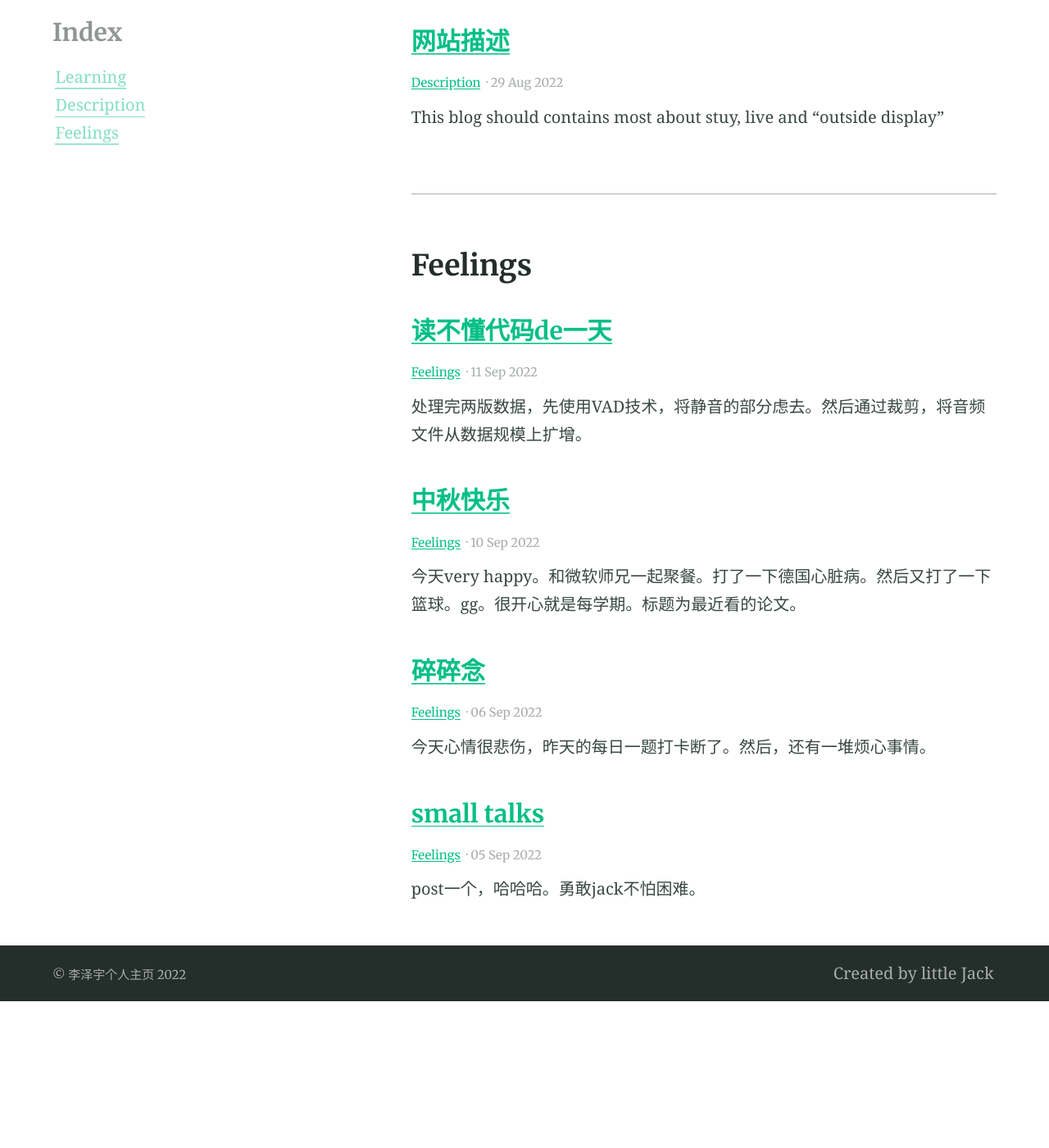
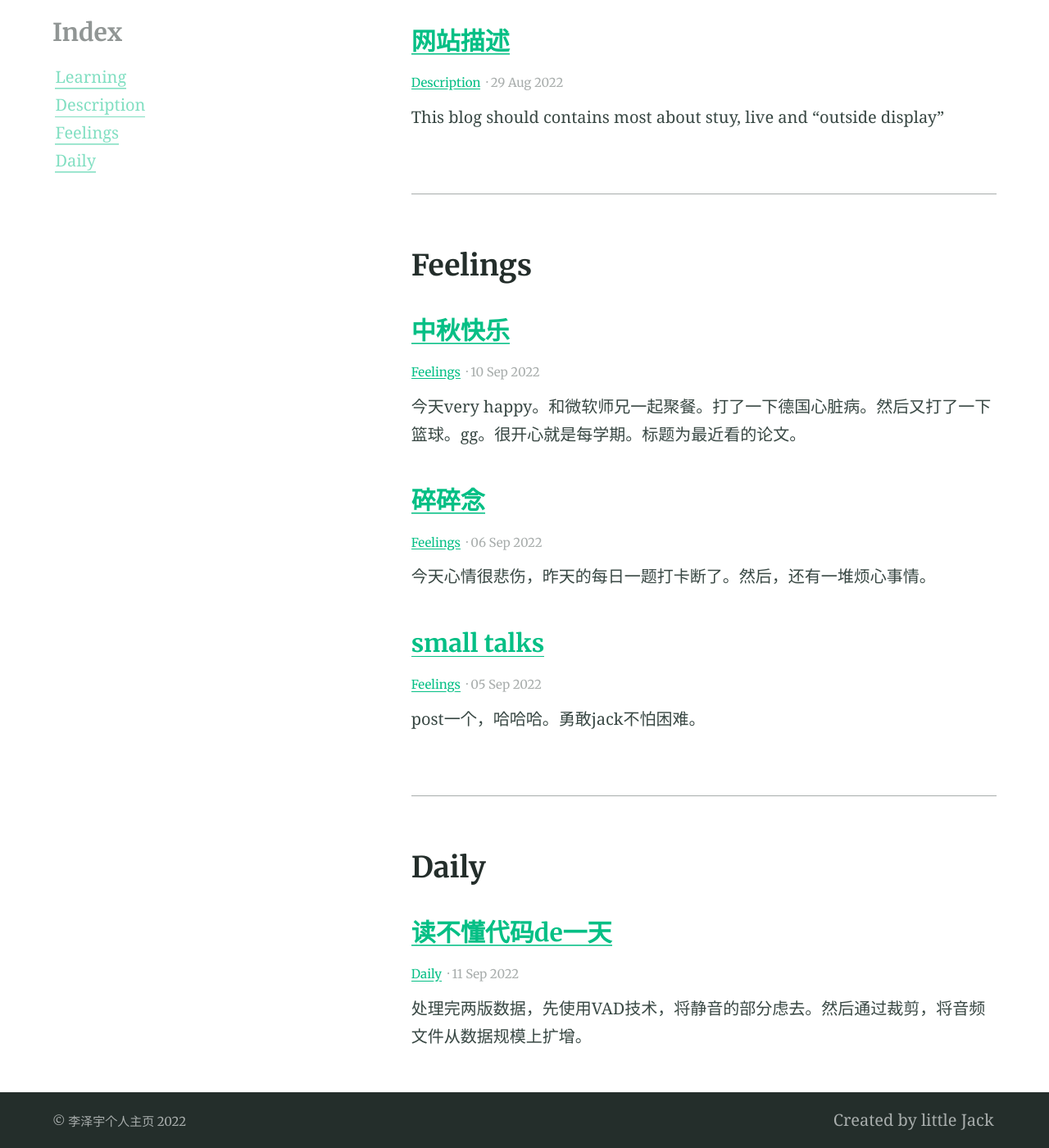
Before and after one commit to lizeyujack/lizeyujack.github.io, a Jekyll site: the page built from categories.md, in a window 1280 px wide and 1400 px high, scrolled down 590 px. Shown: the whole window at 82% size. Built offline with Jekyll 4.4.1, drawn with Linux system fonts in a browser that asks for light colours; before the commit the page ends 1811 px from its top, so only the background shows below that.

Commit message:
Update 2022-09-11-example-post-six.md

```diff
--- a/_posts/2022-09-11-example-post-six.md
+++ b/_posts/2022-09-11-example-post-six.md
@@ -1,7 +1,7 @@
 ---
 title: 读不懂代码de一天
 categories:
-- Feelings
+- Daily
 feature_image: "https://user-images.githubusercontent.com/53364734/189518825-a12d0125-8d2d-4657-8069-78c18512f85b.png"
 ---
 
```
